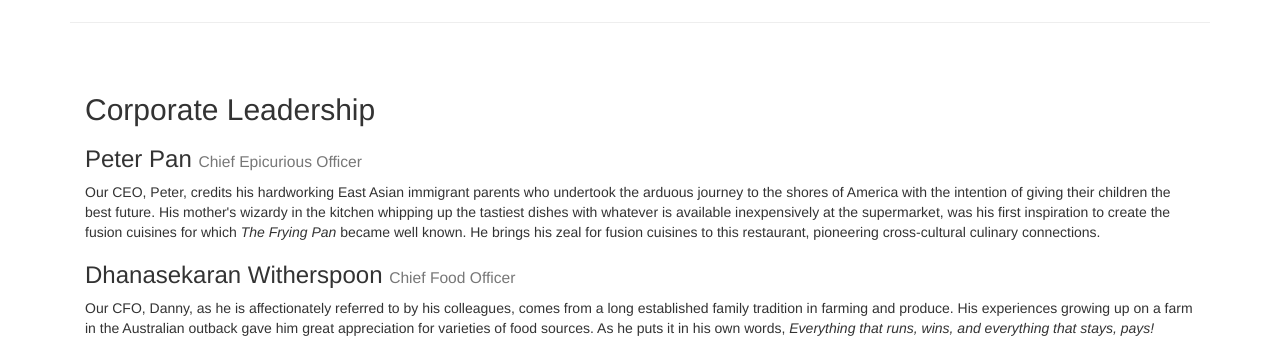
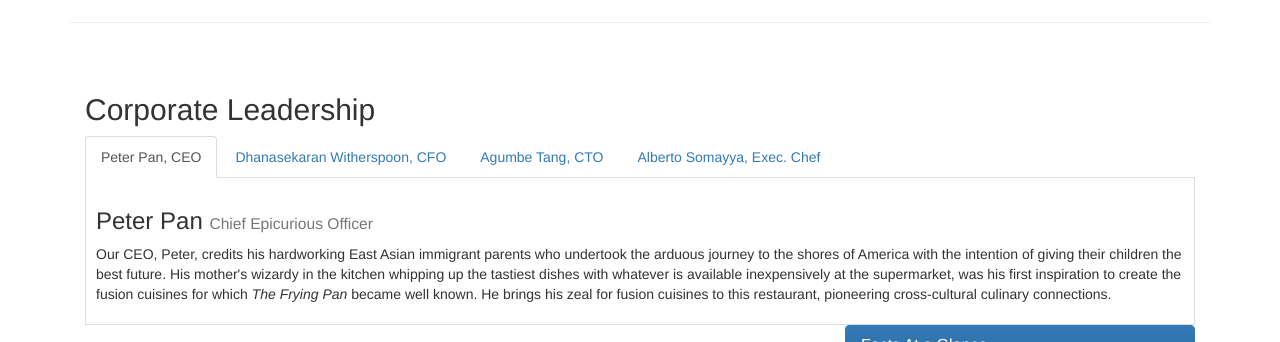
Before and after one commit to Phunkyio/conFusion, a plain HTML site: page aboutus.html in a window 1280 px wide. Shown: the part 980-1322 px from the top of the page. Drawn offline with nearby package versions, Linux system fonts and the light colour scheme.

Commit message:
v0.06 tab nav aboutus.html

```diff
--- a/aboutus.html
+++ b/aboutus.html
@@ -126,14 +126,46 @@
         <div class="row row-content">
             <div class="col-xs-12">
                 <h2>Corporate Leadership</h2>
+                <ul class="nav nav-tabs" role="tablist">
+                  <li role="presentation" class="active">
+                    <a href="#peter" aria-controls="peter" role="tab" data-toggle="tab">
+                      Peter Pan, CEO
+                    </a>
+                  </li>
+                  <li role="presentation">
+                    <a href="#danny" aria-controls="danny" role="tab" data-toggle="tab">
+                      Dhanasekaran Witherspoon, CFO
+                    </a>
+                  </li>
+                  <li role="prsentation">
+                    <a href="#agumbe" aria-controls="agumbe" role ="tab" data-toggle="tab">
+                      Agumbe Tang, CTO
+                    </a>
+                  </li>
+                  <li role="presentation">
+                    <a href="#alberto" aria-controls="alberto" role="tab" data-toggle="tab">
+                      Alberto Somayya, Exec. Chef
+                    </a>
+                  </li>
+                </ul>
+                <div class="tab-content">
+                  <div role="tabpanel" class="tab-pane fade in active" id="peter">
                     <h3>Peter Pan <small>Chief Epicurious Officer</small></h3>
                     <p>Our CEO, Peter, credits his hardworking East Asian immigrant parents who undertook the arduous journey to the shores of America with the intention of giving their children the best future. His mother's wizardy in the kitchen whipping up the tastiest dishes with whatever is available inexpensively at the supermarket, was his first inspiration to create the fusion cuisines for which <em>The Frying Pan</em> became well known. He brings his zeal for fusion cuisines to this restaurant, pioneering cross-cultural culinary connections.</p>
+                  </div>
+                  <div role="tabpanel" class="tab-pane fade" id="danny">
                     <h3>Dhanasekaran Witherspoon <small>Chief Food Officer</small></h3>
                     <p>Our CFO, Danny, as he is affectionately referred to by his colleagues, comes from a long established family tradition in farming and produce. His experiences growing up on a farm in the Australian outback gave him great appreciation for varieties of food sources. As he puts it in his own words, <em>Everything that runs, wins, and everything that stays, pays!</em></p>
+                  </div>
+                  <div role="tabpanel" class="tab-pane fade" id="agumbe">
                     <h3>Agumbe Tang <small>Chief Taste Officer</small></h3>
                     <p>Blessed with the most discerning gustatory sense, Agumbe, our CFO, personally ensures that every dish that we serve meets his exacting tastes. Our chefs dread the tongue lashing that ensues if their dish does not meet his exacting standards. He lives by his motto, <em>You click only if you survive my lick.</em></p>
+                  </div>
+                  <div role="tabpanel" class="tab-pane fade" id="alberto">
                     <h3>Alberto Somayya <small>Executive Chef</small></h3>
                     <p>Award winning three-star Michelin chef with wide International experience having worked closely with whos-who in the culinary world, he specializes in creating mouthwatering Indo-Italian fusion experiences. He says, <em>Put together the cuisines from the two craziest cultures, and you get a winning hit! Amma Mia!</em></p>
+                  </div>
+              </div>
             </div>
              <div>
                 <p style="padding:20px;"></p>
--- a/css/mystyles.css
+++ b/css/mystyles.css
@@ -61,3 +61,10 @@ body{
 .navbar-inverse .navbar-nav .open .dropdown-menu> li> a:hover {
     color:#000000;
 }
+
+.tab-content{
+  border-left:1px solid #ddd;
+  border-right:1px solid #ddd;
+  border-bottom:1px solid #ddd;
+  padding: 10px;
+}
```
Also changed, not shown: index.JPG (added), 1 other file. Lines whose indentation alone changed are shown as unchanged.
